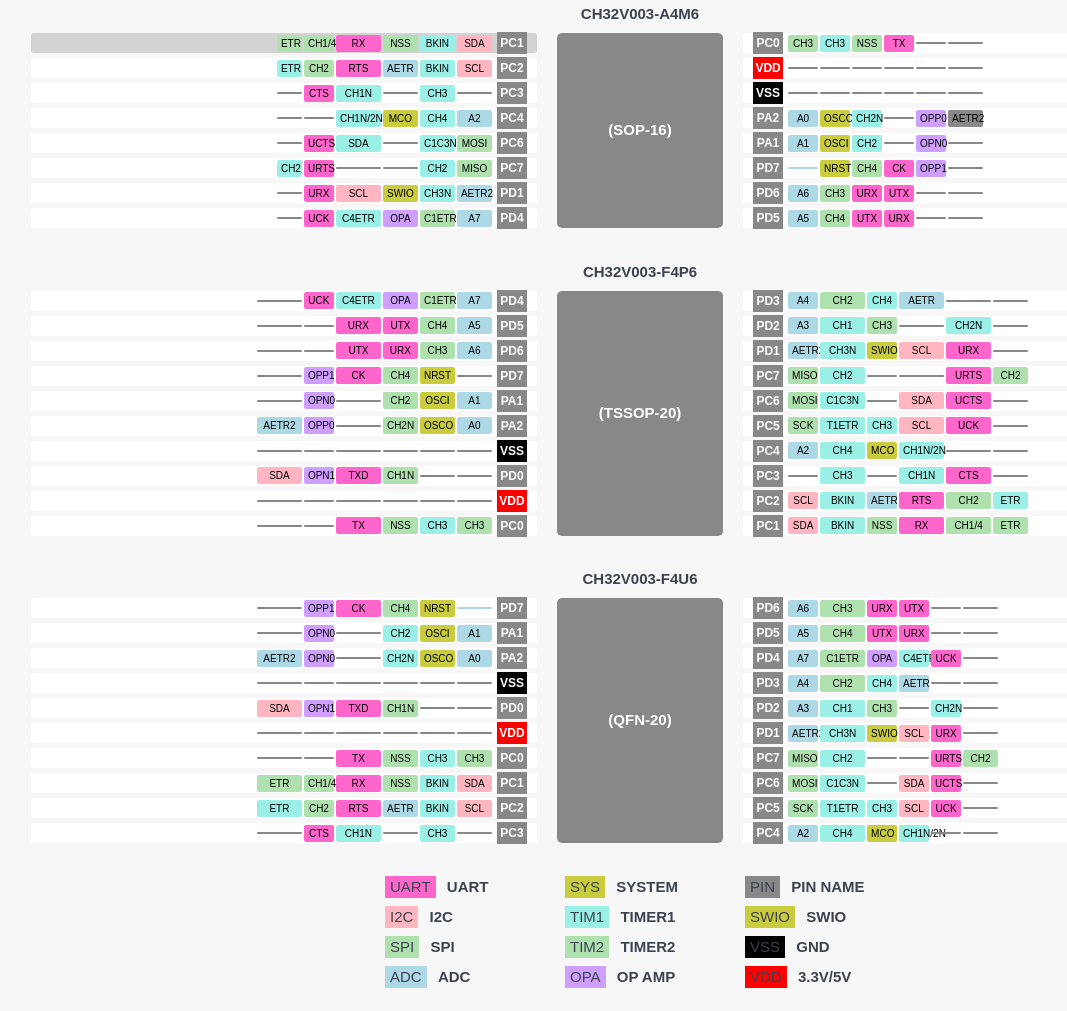
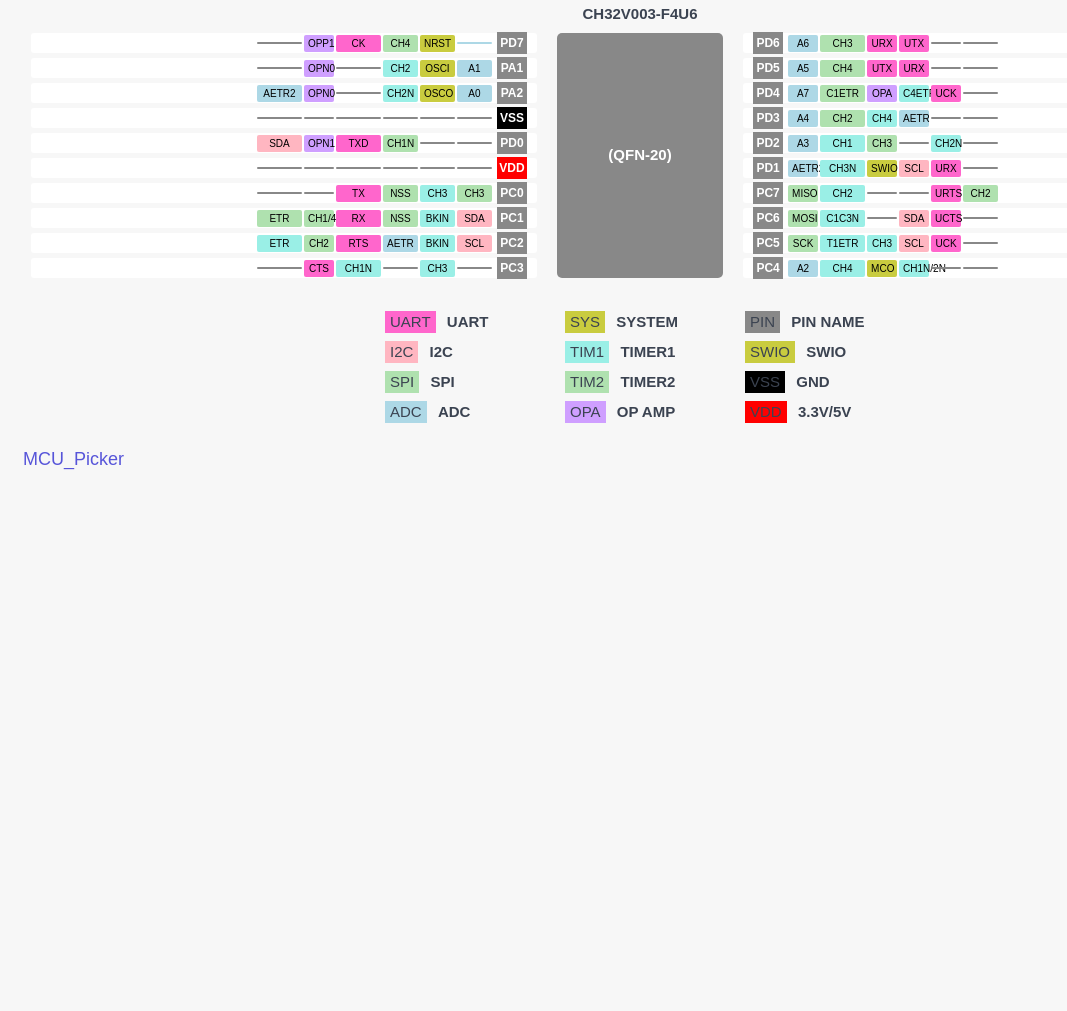
Before and after one commit to unicab369/MCU_Picker, a plain HTML site: page index.html in a window 1280 px wide. Shown: the part 394-1405 px from the top of the page, without its empty margins (0-1067 px from the left). After the commit the page ends 867 px from the top, so only its background shows below. Drawn offline with Linux system fonts and the light colour scheme.

Commit message:
cleanup.

```diff
--- a/index.html
+++ b/index.html
@@ -66,9 +66,14 @@
 			<div id="MCUsContainer"></div>
 
 			<!-- Legend Container -->
-			<main class="wrap" id="legendContainer"></main>
+			<div style="display: flex; flex-wrap: wrap; justify-content: center; gap: 2rem;" id="legendContainer"></div>
 
 			<br>
+
+			<button class="btn btn-link">
+				<a style="font-size: 18px;" href="https://github.com/unicab369/MCU_Picker">MCU_Picker</a>
+			</button>
+
 		</div>
 	</div>
 
--- a/script.js
+++ b/script.js
@@ -1,5 +1,13 @@
 let leftPins = [];
 let rightPins = [];
+
+// Store selected options globally
+const selectedOptions = {'CH32': ['CH32V003-J4M6', 'CH32V003-F4U6']};
+let currentActiveTarget = 'CH32'; // Set default
+let mcu_models = {};
+const tabs_items = document.querySelectorAll('#mcuTabs .tab-item');
+let app_config = {};
+
 
 function onSelectPin(side, currentLabel) {
 	const newLabel = prompt("Enter new label for " + currentLabel + ":");
@@ -44,14 +52,6 @@ function renderPinList(model, side, pin_func_colors) {
 		</div>`;
 	}).join("");
 }
-
-
-// Store selected options globally
-const selectedOptions = {'CH32': ['CH32V003-J4M6', 'CH32V003-A4M6', 'CH32V003-F4P6', 'CH32V003-F4U6']};
-let currentActiveTarget = 'CH32'; // Set default
-let mcu_models = {};
-const tabs_items = document.querySelectorAll('#mcuTabs .tab-item');
-let app_config = {};
 
 //# Load pin data from JSON file
 async function load_MCUsContainer() {
--- a/style.css
+++ b/style.css
@@ -88,21 +88,3 @@
 	display: inline-block !important;
 	flex-wrap: nowrap !important;
 }
-
-
-
-.wrap {
-	display: flex;
-	justify-content: center;
-	gap: 2rem;
-	flex-wrap: wrap;
-	max-width: 980px;
-	margin: 0 auto;
-}
-
-.column {
-	display: flex;
-	flex-direction: column;
-	gap: 0.6rem;
-	width: 200px; /* set desired column width */
-}
```
